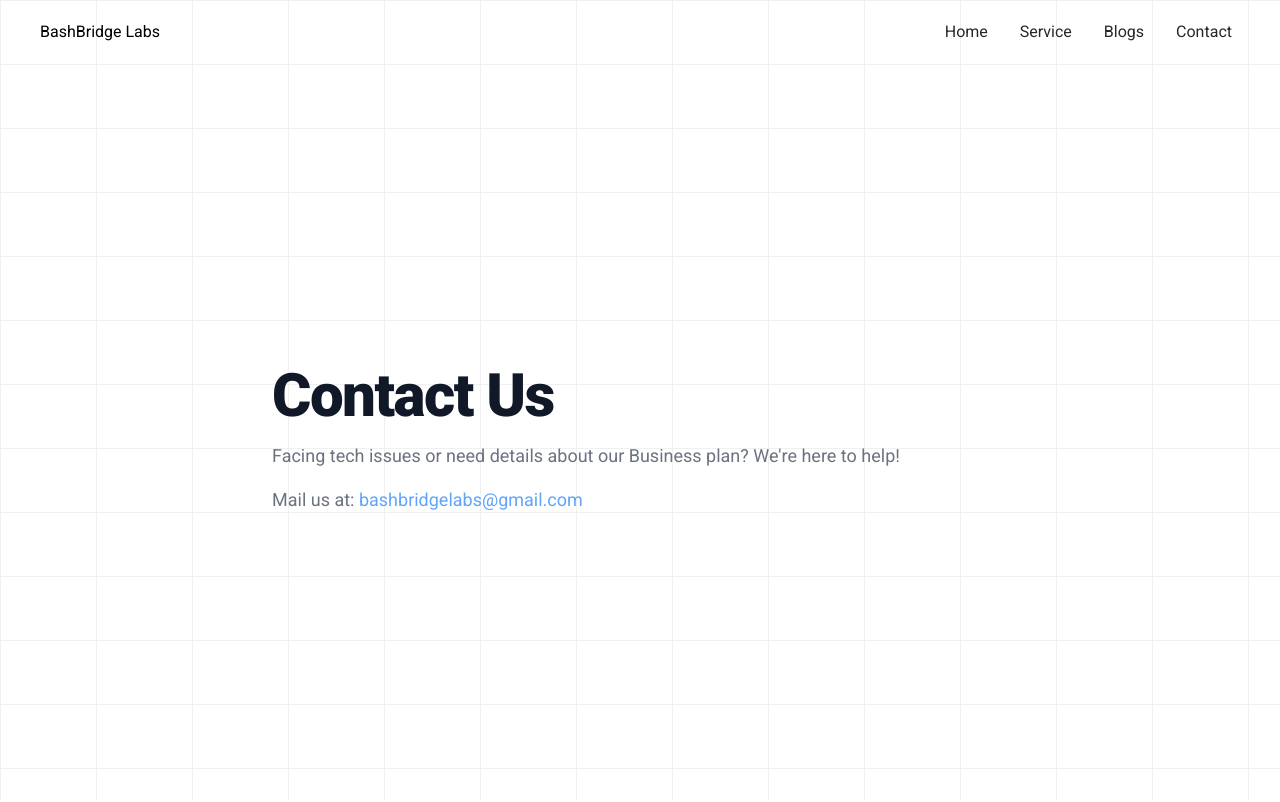
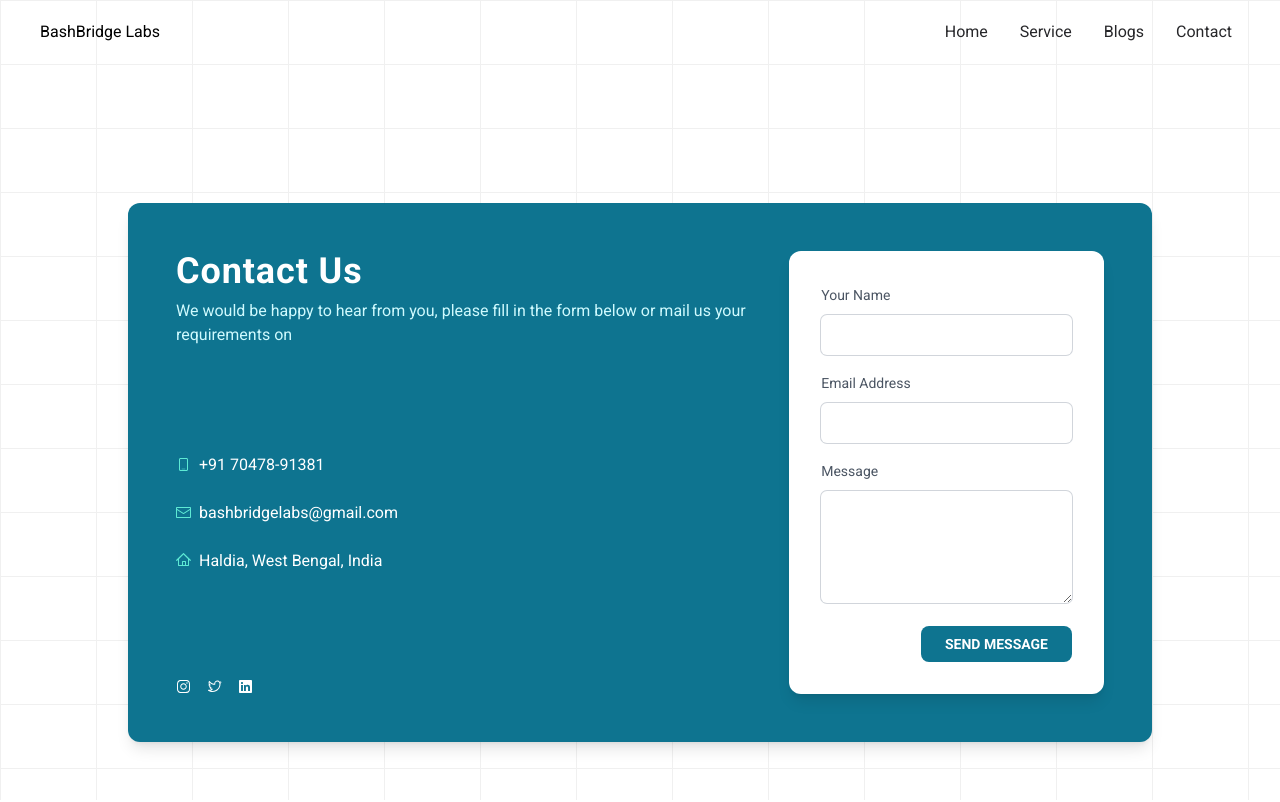
Before and after one commit to bashBridge-Labs/site, a Next.js app: page /contact in a window 1280 px wide. Shown: the top 802 px of the page. Built offline with nearby package versions, Linux system fonts and the light colour scheme.

Commit message:
contact page fix

```diff
--- a/app/contact/page.jsx
+++ b/app/contact/page.jsx
@@ -1,9 +1,8 @@
 "use client";
-import React from "react";
 import { useState } from 'react';
 import Link from "next/link";
 import { EnvelopeClosedIcon, HomeIcon, MobileIcon, InstagramLogoIcon, TwitterLogoIcon, LinkedInLogoIcon } from '@radix-ui/react-icons';
-
+import React from 'react';
 
 export default function Page() {
   const [isFormSubmitted, setIsFormSubmitted] = useState(false);
@@ -33,28 +32,91 @@ export default function Page() {
   }
   return (
     <>
-      <div>
-        <div className="py-8 lg:py-16 px-4 mx-auto max-w-screen-md h-screen flex flex-col justify-center">
-          <h2 class="mb-4 text-6xl tracking-tight font-extrabold text-ceter text-gray-900 ">
-            Contact Us
-          </h2>
-          <p class="mb-4 text-gray-500 text-lg">
-            Facing tech issues or need details about our Business plan? We&apos;re
-            here to help!
-          </p>
-          <p class="mb-8 lg:mb-16  text-gray-500 text-lg">
-            Mail us at:{" "}
-            <a className="text-blue-400" href="mailto:bashbridgelabs@gmail.com">
-              bashbridgelabs@gmail.com
-            </a>
-          </p>
+      <div className='flex w-full min-h-screen justify-center items-center'>
+        <div className='flex flex-col md:flex-row md:space-x-6 md:space-y-0 space-y-6 bg-cyan-700 w-full max-w-5xl p-8 sm:p-12 rounded-xl shadow-lg text-white'>
+          <div className='flex flex-col space-y-8 justify-between'>
+            <div>
+              <h1 className='font-bold text-4xl tracking-wide'>
+                Contact Us
+              </h1>
+              <p className='pt-2 text-cyan-100 text-sa'>
+                We would be happy to hear from you, please fill in the form below or mail us your requirements on
+              </p>
+            </div>
+            <div className='flex flex-col space-y-6'>
+              <div className='inline-flex space-x-2 items-center'>
+                <MobileIcon className='text-teal-300 text-xl' />
+                <span> +91 70478-91381</span>
+              </div>
+              <div className='inline-flex space-x-2 items-center'>
+                <EnvelopeClosedIcon className='text-teal-300 ' />
+                <a href="mailto:bashbridgelabs@gmail.com">bashbridgelabs@gmail.com</a>
+              </div>
+              <div className='inline-flex space-x-2 items-center'>
+                <HomeIcon className='text-teal-300 ' />
+                <span>Haldia, West Bengal, India</span>
+              </div>
+            </div>
+            <div className="flex space-x-4 text-lg ">
+              <Link href="/">
+                <InstagramLogoIcon />
+              </Link>
+              <Link href="/">
+                <TwitterLogoIcon />
+              </Link>
+              <Link href="/">
+                <LinkedInLogoIcon />
+              </Link>
+            </div>
+          </div>
+          <div>
+            <div className="bg-white rounded-xl shadow-lg p-8 text-gray-600 md:w-284">
+              {isFormSubmitted ? (
+                <div className="text-center text-green-500">
+                  <p>Thanks for reaching out us ! We&apos;ve received your message at BashBridge Labs. Our team is reviewing it and will respond soon.</p>
+                </div>
+              ) : (
+                <form onSubmit={handleSubmit} className="flex flex-col space-y-4 ">
+                  <div>
+                    <label for="" className="text-sm">Your Name</label>
+                    <input type="text"
+                      name="name"
+                      className="ring-1 ring-gray-300 w-full rounded-md px-4 py-2 mt-2
+                   outline-none focus:ring-2 focus:ring-teal-300"
+                    />
+                  </div>
+                  <div>
+                    <label className="text-sm">Email Address</label>
+                    <input type="email"
+                      name="name"
+                      className="ring-1 ring-gray-300 w-full rounded-md px-4 py-2 mt-2
+                      outline-none focus:ring-2 focus:ring-teal-300"
+                    />
+                  </div>
+                  <div>
+                    <label className="text-sm">Message</label>
+                    <textarea type="text"
+                      name="message"
+                      rows="4"
+                      className="ring-1 ring-gray-300 w-full rounded-md px-4 py-2 mt-2
+                      outline-none focus:ring-2 focus:ring-teal-300"
+                    />
+                  </div>
+                  <button className="inline-block self-end bg-cyan-700 text-white font-bold rounded-lg px-6 py-2
+                  uppercase text-sm"
+                    type="submit"
+                  > Send Message</button>
+                </form>
+              )}
+
+            </div>
+          </div>
+
         </div>
-      </div>
 
-      <div className="w-full h-[100vh]">
-        <div data-tf-live="01HN2F5DC5TG8C2W65SDCSXFEH"></div>
-        <script src="//embed.typeform.com/next/embed.js"></script>
       </div>
     </>
-  );
+
+
+  )
 }
```
